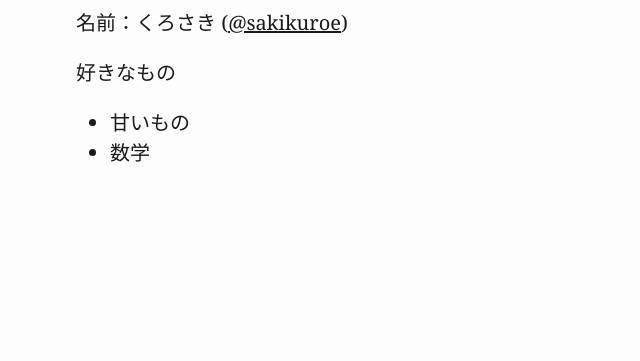
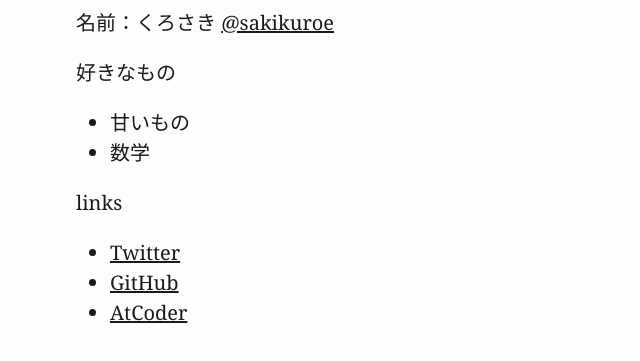
Before and after one commit to sakikuroe/.github.io, a plain HTML site: page index.html in a window 1280 px wide. Shown: the part 325-686 px from the top of the page, without its empty margins (204-844 px from the left). Drawn offline with Linux system fonts and the light colour scheme.

Commit message:
Add links

```diff
--- a/index.html
+++ b/index.html
@@ -21,7 +21,7 @@
       padding-top: 50px;
       padding-bottom: 50px;
       hyphens: auto;
-      word-wrap: break-word;
+      overflow-wrap: break-word;
       text-rendering: optimizeLegibility;
       font-kerning: normal;
     }
@@ -92,6 +92,7 @@
     pre code {
       padding: 0;
       overflow: visible;
+      overflow-wrap: normal;
     }
     .sourceCode {
      background-color: transparent;
@@ -153,11 +154,17 @@
 <h1 class="title">Hello, world!</h1>
 </header>
 <h1 id="自己紹介">自己紹介</h1>
-<p>名前：くろさき (<a href="https://twitter.com/SakiKuroe">@sakikuroe</a>)</p>
+<p>名前：くろさき <a href="(https://twitter.com/SakiKuroe)">@sakikuroe</a></p>
 <p>好きなもの</p>
 <ul>
 <li>甘いもの</li>
 <li>数学</li>
 </ul>
+<p>links</p>
+<ul>
+<li><a href="(https://twitter.com/SakiKuroe)">Twitter</a></li>
+<li><a href="(https://github.com/sakikuroe)">GitHub</a></li>
+<li><a href="(https://atcoder.jp/users/Kurosaki96)">AtCoder</a></li>
+</ul>
 </body>
 </html>
```
